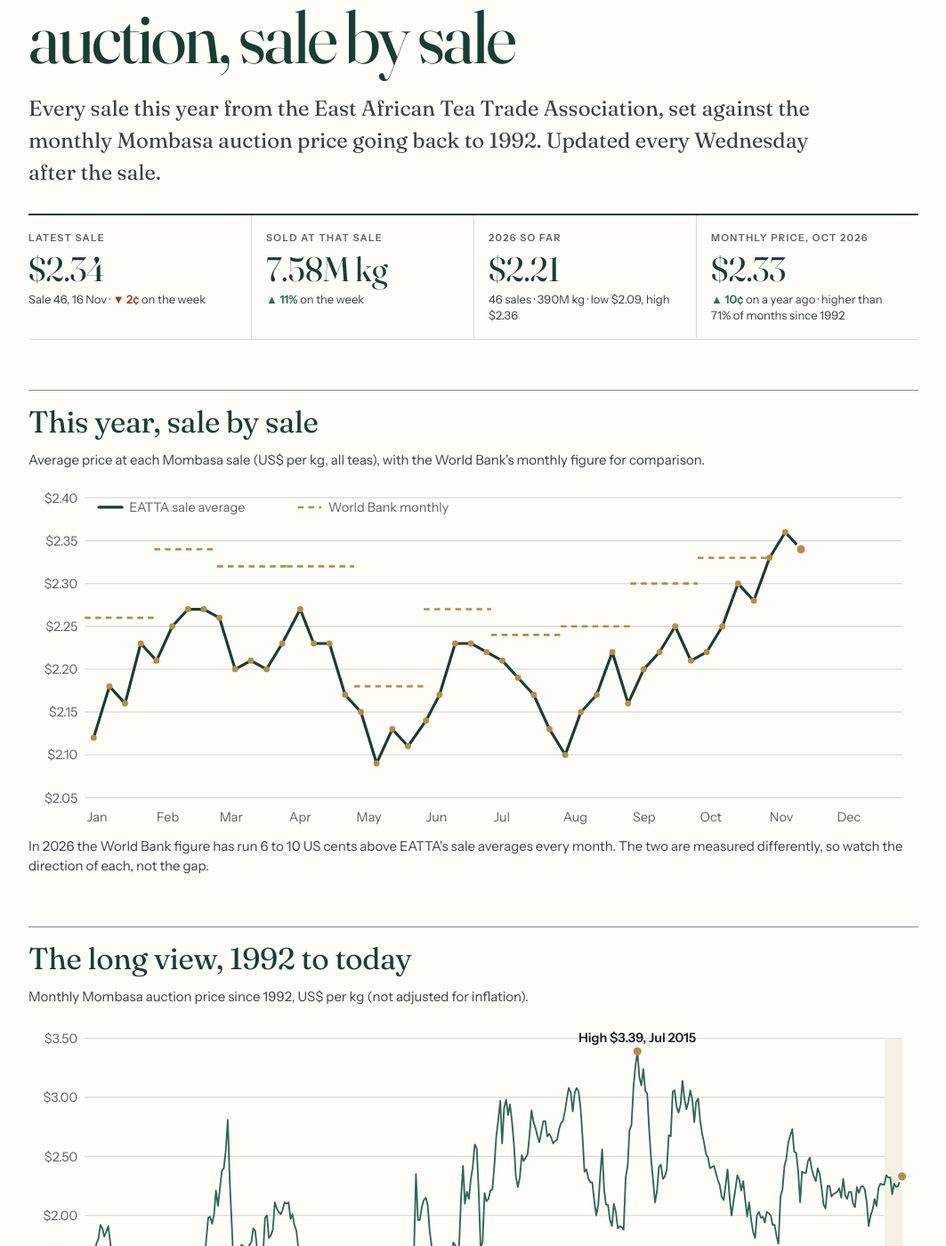
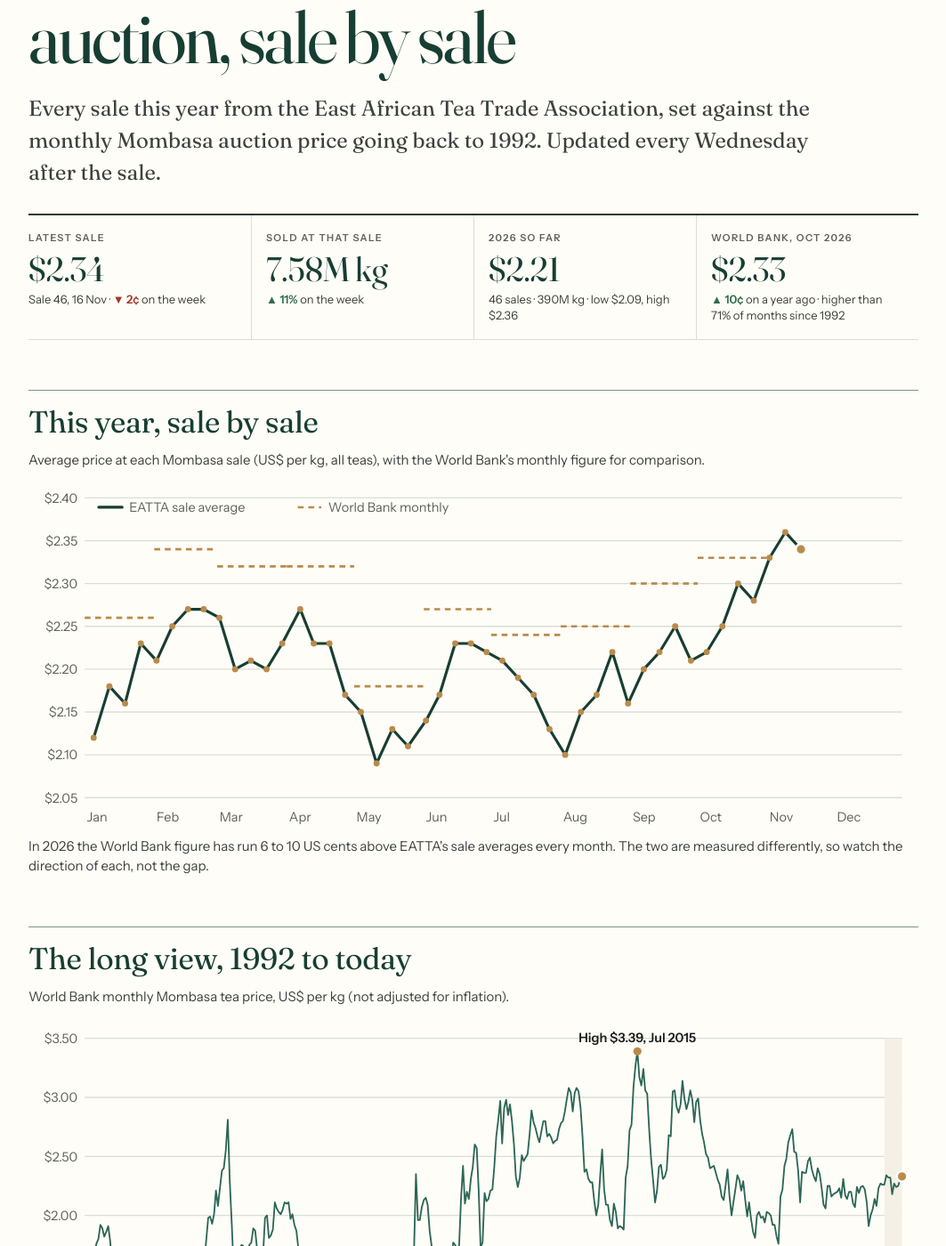
Before and after one commit to maxndungu/chai-weekly, a Jekyll site: the page preview/auctions/index.html, which Jekyll copies as it is, in a window 1280 px wide and 1400 px high, scrolled down 503 px. Shown: the whole window at 89% size, without its empty margins (108-1171 px from the left). Built offline with Jekyll 4.4.1, drawn with Linux system fonts in a browser that asks for light colours; some of the changed text lies outside the part shown.

Commit message:
Auctions: World Bank named again in every table and chart
Month-by-month table, long-view charts (Auctions page and dashboard), and the top
summary tile go back to their wording from before PR #17. The download stays removed;
the page heading, deck and sources keep the new wording.

Co-Authored-By: Claude Opus 5.5 <noreply@anthropic.com>
Claude-Session: https://claude.ai/code/session_01NE5qXqCyygFHSGPDG34jff

```diff
--- a/_includes/auction-dashboard.html
+++ b/_includes/auction-dashboard.html
@@ -80,7 +80,7 @@
       <div class="dash-long-head">
         <div>
           <h3 class="dash-panel-h" id="dash-long-h">The long view: the Mombasa price every month since 1992</h3>
-          <p class="fine">Monthly Mombasa auction price, US$ per kg, not adjusted for inflation.</p>
+          <p class="fine">World Bank monthly average for Mombasa tea, US$ per kg, not adjusted for inflation.</p>
         </div>
         <div class="chips" role="group" aria-label="Years to show">
           <button type="button" class="chip" data-span="all" aria-pressed="true">Since 1992</button>
@@ -89,7 +89,7 @@
         </div>
       </div>
       <p class="dash-long-stats" id="dash-long-stats"></p>
-      <div class="chart dash-chart" id="dash-long-chart" role="img" aria-label="Line chart of the monthly Mombasa auction price since 1992"></div>
+      <div class="chart dash-chart" id="dash-long-chart" role="img" aria-label="Line chart of the World Bank monthly Mombasa tea price since 1992"></div>
     </section>
     {%- endunless %}
 
--- a/assets/dashboard.js
+++ b/assets/dashboard.js
@@ -432,7 +432,7 @@
   }
 
 
-  /* ---------- the long view: monthly Mombasa price since 1992 (World Bank series) ---------- */
+  /* ---------- the long view: World Bank monthly Mombasa price since 1992 ---------- */
   var wb = [], longSpan = "all";
   function longChart() {
     var box = $("dash-long");
@@ -480,7 +480,7 @@
       cross.setAttribute("x1", X(i)); cross.setAttribute("x2", X(i)); cross.setAttribute("visibility", "visible");
       ring.setAttribute("cx", X(i)); ring.setAttribute("cy", Y(d.v)); ring.setAttribute("visibility", "visible");
       var yAgo = wb.filter(function (o) { return o.m === (+d.m.slice(0, 4) - 1) + d.m.slice(4); })[0];
-      showTip(evt, '<div class="dash-tip-h">' + mname(d.m) + "</div>" + tipRow("k-cur", "Mombasa, monthly", usd(d.v) + "/kg") +
+      showTip(evt, '<div class="dash-tip-h">' + mname(d.m) + "</div>" + tipRow("k-cur", "World Bank, Mombasa", usd(d.v) + "/kg") +
         (yAgo ? '<div class="dash-tip-note">' + signed(d.v - yAgo.v, usd) + " on " + mname(yAgo.m) + "</div>" : ""));
     };
     hit.addEventListener("pointermove", move);
--- a/auctions.html
+++ b/auctions.html
@@ -22,7 +22,7 @@ permalink: /auctions/
 
   <section>
     <h2 class="label rule">The long view, 1992 to today</h2>
-    <p class="chart-note">Monthly Mombasa auction price since 1992, US$ per kg (not adjusted for inflation).</p>
+    <p class="chart-note">World Bank monthly Mombasa tea price, US$ per kg (not adjusted for inflation).</p>
     <figure class="chart" id="chart-long" role="img" aria-label="Monthly Mombasa tea price since 1992"></figure>
   </section>
 
@@ -91,7 +91,7 @@ permalink: /auctions/
     ["Latest sale", f2(last.avg), "Sale " + last.sale + ", " + dlabel(last.date) + (prev ? " · <span class='" + cls(last.avg - prev.avg) + "'>" + cents(last.avg - prev.avg) + "</span> on the week" : "")],
     ["Sold at that sale", kg(last.kg), prev ? "<span class='" + cls(last.kg - prev.kg) + "'>" + (last.kg >= prev.kg ? "▲ " : "▼ ") + Math.abs(Math.round(100 * (last.kg - prev.kg) / prev.kg)) + "%</span> on the week" : ""],
     [yr + " so far", f2(ytd), ys.length + " sales · " + (tkg / 1e6).toFixed(0) + "M kg · low " + f2(lo.avg) + ", high " + f2(hi.avg)],
-    ["Monthly price, " + mlabel(wl.m), f2(wl.v), (lastYear ? "<span class='" + cls(wl.v - lastYear) + "'>" + cents(wl.v - lastYear) + "</span> on a year ago · " : "") + "higher than " + pct + "% of months since " + wb[0].m.slice(0, 4)]
+    ["World Bank, " + mlabel(wl.m), f2(wl.v), (lastYear ? "<span class='" + cls(wl.v - lastYear) + "'>" + cents(wl.v - lastYear) + "</span> on a year ago · " : "") + "higher than " + pct + "% of months since " + wb[0].m.slice(0, 4)]
   ];
   $("stats").innerHTML = stats.map(function (s) { return "<div class='stat'><span class='stat-label'>" + s[0] + "</span><strong>" + s[1] + "</strong><span class='stat-note'>" + s[2] + "</span></div>"; }).join("");
 
@@ -158,7 +158,7 @@ permalink: /auctions/
 
   var months = {};
   ys.forEach(function (s) { var k = s.date.slice(0, 7); (months[k] = months[k] || []).push(s); });
-  table("t-month", ["Month", "Sales", "EATTA average", "Sold", "Monthly price", "Gap"], Object.keys(months).sort().reverse().map(function (k) {
+  table("t-month", ["Month", "Sales", "EATTA average", "Sold", "World Bank", "Gap"], Object.keys(months).sort().reverse().map(function (k) {
     var ss = months[k], w = ss.reduce(function (a, s) { return a + s.kg; }, 0), a = ss.reduce(function (a, s) { return a + s.avg * s.kg; }, 0) / w;
     return [mlabel(k), ss.length, f2(a), kg(w), wbBy[k] ? f2(wbBy[k]) : "Not yet out", wbBy[k] ? "+" + Math.round((wbBy[k] - a) * 100) + "¢" : ""];
   }));
--- a/preview/assets/dashboard.js
+++ b/preview/assets/dashboard.js
@@ -432,7 +432,7 @@
   }
 
 
-  /* ---------- the long view: monthly Mombasa price since 1992 (World Bank series) ---------- */
+  /* ---------- the long view: World Bank monthly Mombasa price since 1992 ---------- */
   var wb = [], longSpan = "all";
   function longChart() {
     var box = $("dash-long");
@@ -480,7 +480,7 @@
       cross.setAttribute("x1", X(i)); cross.setAttribute("x2", X(i)); cross.setAttribute("visibility", "visible");
       ring.setAttribute("cx", X(i)); ring.setAttribute("cy", Y(d.v)); ring.setAttribute("visibility", "visible");
       var yAgo = wb.filter(function (o) { return o.m === (+d.m.slice(0, 4) - 1) + d.m.slice(4); })[0];
-      showTip(evt, '<div class="dash-tip-h">' + mname(d.m) + "</div>" + tipRow("k-cur", "Mombasa, monthly", usd(d.v) + "/kg") +
+      showTip(evt, '<div class="dash-tip-h">' + mname(d.m) + "</div>" + tipRow("k-cur", "World Bank, Mombasa", usd(d.v) + "/kg") +
         (yAgo ? '<div class="dash-tip-note">' + signed(d.v - yAgo.v, usd) + " on " + mname(yAgo.m) + "</div>" : ""));
     };
     hit.addEventListener("pointermove", move);
--- a/preview/auctions/index.html
+++ b/preview/auctions/index.html
@@ -22,9 +22,9 @@
 <meta name="twitter:card" content="summary_large_image">
 <link rel="icon" href="/preview/assets/favicon.svg" type="image/svg+xml">
 <link rel="preload" href="/preview/assets/fonts/fraunces-latin-opsz-normal.woff2" as="font" type="font/woff2" crossorigin>
-<link rel="preload" href="/preview/assets/fonts/instrument-sans-latin-wght-normal.woff2" as="font" type="font/woff2" crossorigin><link rel="stylesheet" href="/preview/assets/style.css?v=202611241848">
+<link rel="preload" href="/preview/assets/fonts/instrument-sans-latin-wght-normal.woff2" as="font" type="font/woff2" crossorigin><link rel="stylesheet" href="/preview/assets/style.css?v=202611241849">
 <link rel="alternate" type="application/rss+xml" title="Chai Weekly" href="/feed.xml">
-<script defer src="/preview/assets/site.js?v=202611241848"></script>
+<script defer src="/preview/assets/site.js?v=202611241849"></script>
 
 
 <script>
@@ -90,7 +90,7 @@ document.addEventListener("DOMContentLoaded", function () {
 
   <section>
     <h2 class="label rule">The long view, 1992 to today</h2>
-    <p class="chart-note">Monthly Mombasa auction price since 1992, US$ per kg (not adjusted for inflation).</p>
+    <p class="chart-note">World Bank monthly Mombasa tea price, US$ per kg (not adjusted for inflation).</p>
     <figure class="chart" id="chart-long" role="img" aria-label="Monthly Mombasa tea price since 1992"></figure>
   </section>
 
@@ -159,7 +159,7 @@ document.addEventListener("DOMContentLoaded", function () {
     ["Latest sale", f2(last.avg), "Sale " + last.sale + ", " + dlabel(last.date) + (prev ? " · <span class='" + cls(last.avg - prev.avg) + "'>" + cents(last.avg - prev.avg) + "</span> on the week" : "")],
     ["Sold at that sale", kg(last.kg), prev ? "<span class='" + cls(last.kg - prev.kg) + "'>" + (last.kg >= prev.kg ? "▲ " : "▼ ") + Math.abs(Math.round(100 * (last.kg - prev.kg) / prev.kg)) + "%</span> on the week" : ""],
     [yr + " so far", f2(ytd), ys.length + " sales · " + (tkg / 1e6).toFixed(0) + "M kg · low " + f2(lo.avg) + ", high " + f2(hi.avg)],
-    ["Monthly price, " + mlabel(wl.m), f2(wl.v), (lastYear ? "<span class='" + cls(wl.v - lastYear) + "'>" + cents(wl.v - lastYear) + "</span> on a year ago · " : "") + "higher than " + pct + "% of months since " + wb[0].m.slice(0, 4)]
+    ["World Bank, " + mlabel(wl.m), f2(wl.v), (lastYear ? "<span class='" + cls(wl.v - lastYear) + "'>" + cents(wl.v - lastYear) + "</span> on a year ago · " : "") + "higher than " + pct + "% of months since " + wb[0].m.slice(0, 4)]
   ];
   $("stats").innerHTML = stats.map(function (s) { return "<div class='stat'><span class='stat-label'>" + s[0] + "</span><strong>" + s[1] + "</strong><span class='stat-note'>" + s[2] + "</span></div>"; }).join("");
 
@@ -226,7 +226,7 @@ document.addEventListener("DOMContentLoaded", function () {
 
   var months = {};
   ys.forEach(function (s) { var k = s.date.slice(0, 7); (months[k] = months[k] || []).push(s); });
-  table("t-month", ["Month", "Sales", "EATTA average", "Sold", "Monthly price", "Gap"], Object.keys(months).sort().reverse().map(function (k) {
+  table("t-month", ["Month", "Sales", "EATTA average", "Sold", "World Bank", "Gap"], Object.keys(months).sort().reverse().map(function (k) {
     var ss = months[k], w = ss.reduce(function (a, s) { return a + s.kg; }, 0), a = ss.reduce(function (a, s) { return a + s.avg * s.kg; }, 0) / w;
     return [mlabel(k), ss.length, f2(a), kg(w), wbBy[k] ? f2(wbBy[k]) : "Not yet out", wbBy[k] ? "+" + Math.round((wbBy[k] - a) * 100) + "¢" : ""];
   }));
```
Also changed, not shown: preview/markets/index.html (+5 -5 lines), 1 other file.
